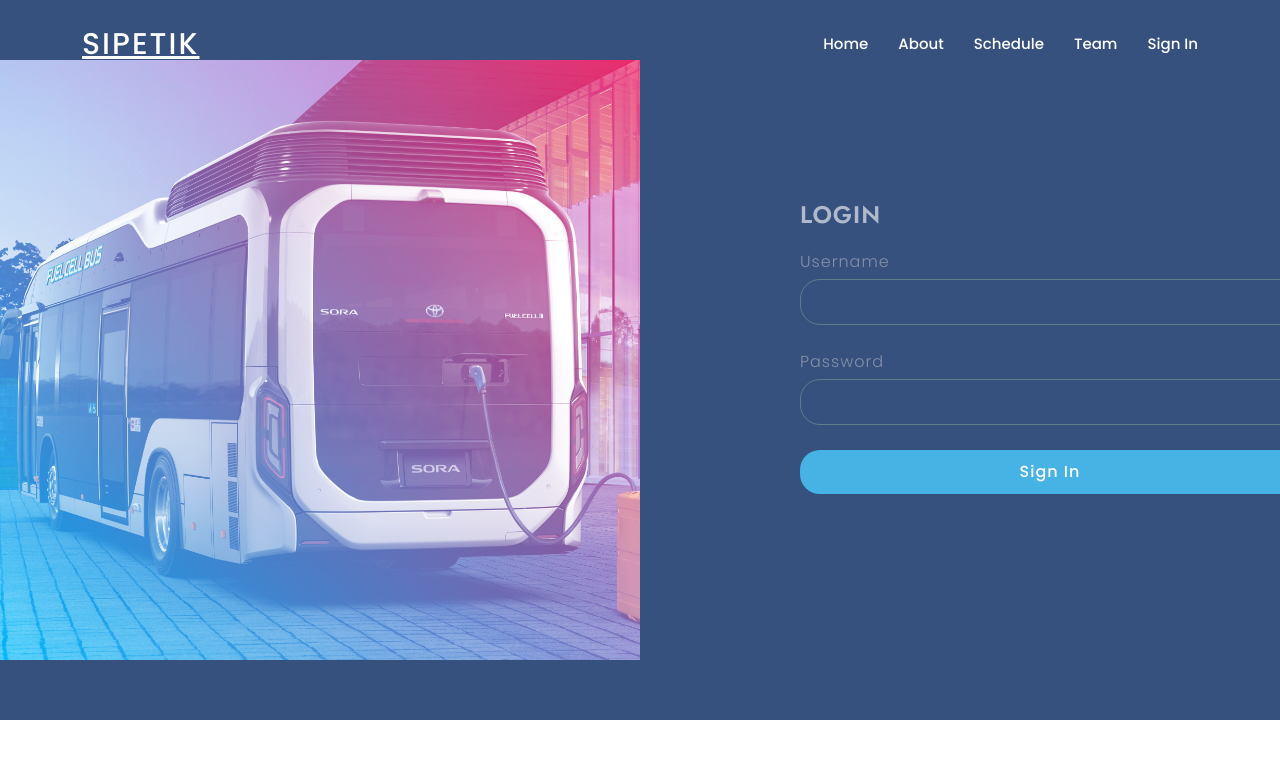
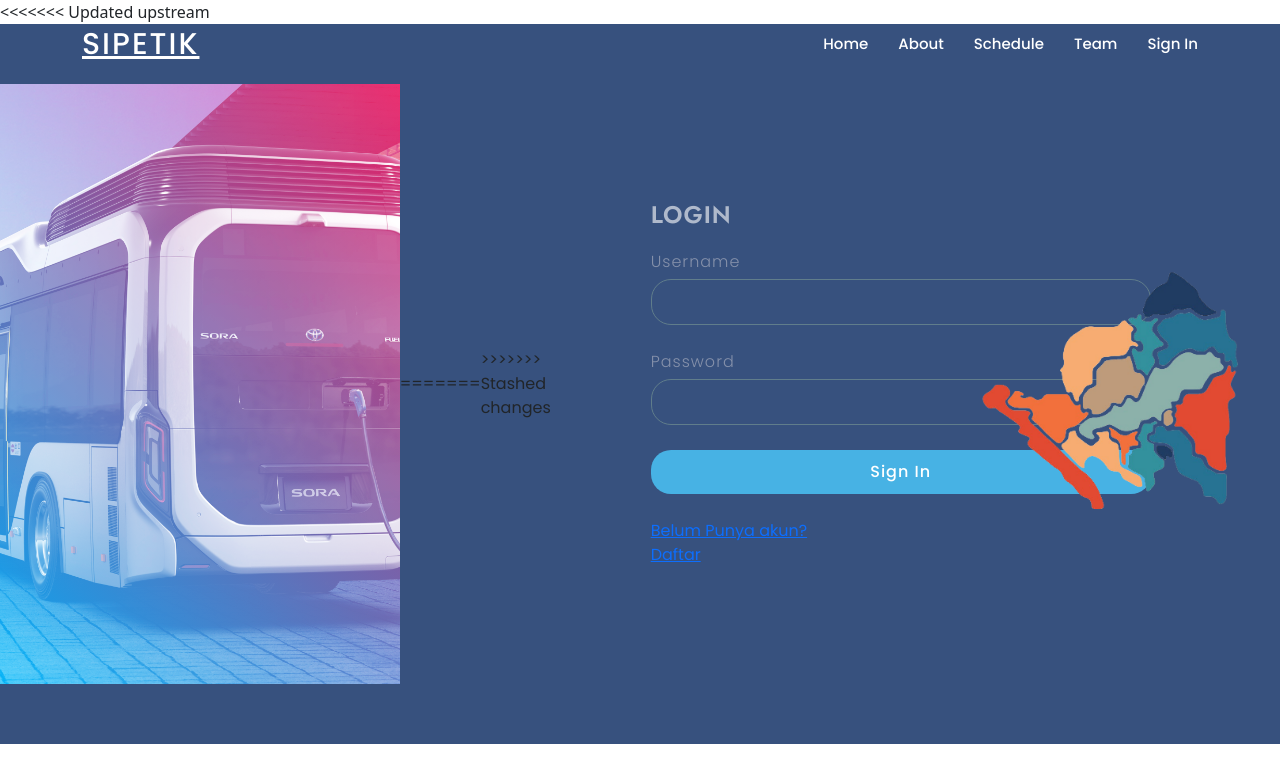
Before and after one commit to MHanifPratama/SIPETIK_BAJA, a CodeIgniter 4 app: template app/Views/user/login.php in a window 1280 px wide. Shown: the top 783 px of the page. Run offline with PHP 8.4 and a stand-in for CodeIgniter, Linux system fonts and the light colour scheme; the template is opened without the code that fills it, so the values that code supplies are empty; some libraries are stand-ins or nearby versions.

Commit message:
iu cek dulu aja, nanti dibenerin lagi

```diff
--- a/app/Views/user/login.php
+++ b/app/Views/user/login.php
@@ -8,10 +8,17 @@
 <?= $this -> extend('template/header')?>
 <?= $this-> section('content')?>
 
+<<<<<<< Updated upstream
     <section id="hero" class="d-flex align-items-center">
        <div class="imgBx">
            <img src="assets/Arsha/assets/img/bus.jpg" alt="image login">
        </div>
+=======
+    <section id="hero1" class="d-flex align-items-center">
+        <div class="col-lg-6 order-1 order-lg-2 hero-img" data-aos="zoom-in" data-aos-delay="200">
+          <img src="assets/Arsha/assets/img/provlampung.png" class="img-fluid animated" alt="">
+        </div>
+>>>>>>> Stashed changes
 
        <div class="contentBx">
            <div class="formBx">
@@ -22,7 +29,6 @@
                 <div class ="alert alert-danger"> <?=session() -> getFlashdata('msg')?> </div>
                 <?php endif; ?>
                <form action="/login_user" METHOD="post">
-
                    <div class="inputBx">
                        <span>Username</span>
                        <label>
@@ -38,6 +44,9 @@
                    <div class="inputBx">
                        <input type="submit" value="Sign In" name="login">
                    </div>
+                   <div>
+                    <a href="ViewRegister"> Belum Punya akun? Daftar</a>
+                   </div>
                </form>
            </div>
        </div>
```
Also changed, not shown: app/Views/user/register.php (+1 -46 lines).
